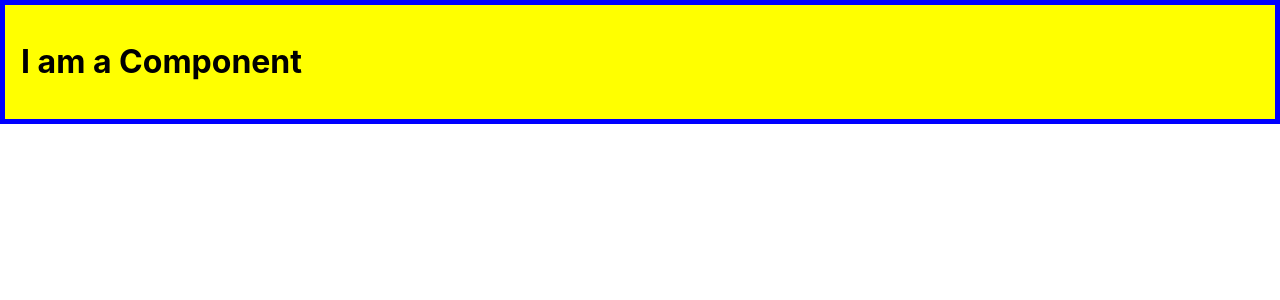
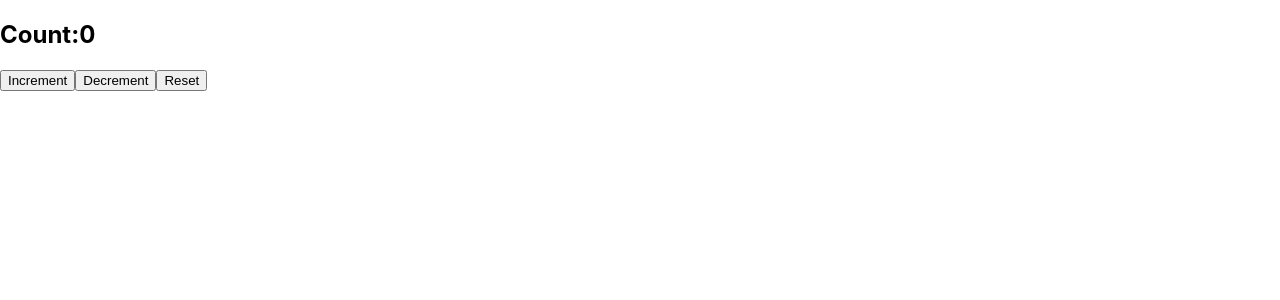
Before and after one commit to nchathu2014/archi-typescript, a React (Create React App) app: page / in a window 1280 px wide. Shown: the top 300 px of the page. Built offline with nearby package versions, Linux system fonts and the light colour scheme.

Commit message:
Styles with TS

```diff
--- a/src/App.tsx
+++ b/src/App.tsx
@@ -9,6 +9,8 @@ import { ChildrenTwoDemo } from "./advance-props/Child/ChildrenTwoDemo";
 import { ButtonDemo } from "./advance-props/Button/ButtonDemo";
 import { InputDemo } from "./advance-props/Input/InputDemo";
 import { StylesDemo } from "./advance-props/Styles/StylesDemo";
+import { UseStateDemo } from "./hooks/UseStateDemo";
+import { UseReducer } from "./hooks/UseReducer";
 
 export interface IAppContext {
   name: string;
@@ -53,13 +55,17 @@ const App: FC = () => {
       {/* <ButtonDemo /> */}
       {/* <InputDemo value="" onChange={(event) => console.log(event)} /> */}
 
-      <StylesDemo
+      {/*  <StylesDemo
         styles={{
           border: "5px solid blue",
           padding: "1rem",
           background: "yellow",
         }}
-      />
+      /> */}
+
+      {/* <UseStateDemo /> */}
+
+      <UseReducer />
     </div>
   );
 };
--- /dev/null
+++ b/src/hooks/UseReducer.tsx
@@ -0,0 +1,54 @@
+import { FC, useReducer } from "react";
+
+interface IState {
+  count: number;
+}
+
+/* interface IAction {
+  type: "increment" | "decrement" | "reset";
+  payload?: number;
+} */
+
+interface IUpdateAction {
+  type: "increment" | "decrement";
+  payload: number;
+}
+
+interface IResetAction {
+  type: "reset";
+}
+
+type IAction = IUpdateAction | IResetAction;
+
+const initialState = {
+  count: 0,
+};
+
+const reducer = (state: IState, action: IAction) => {
+  switch (action.type) {
+    case "increment":
+      return { ...state, count: state.count + action.payload };
+    case "decrement":
+      return { ...state, count: state.count - action.payload };
+    case "reset":
+      return initialState;
+    default:
+      return state;
+  }
+};
+
+export const UseReducer: FC = () => {
+  const [state, dispatch] = useReducer(reducer, initialState);
+  return (
+    <div>
+      <h2>Count:{state.count}</h2>
+      <button onClick={() => dispatch({ type: "increment", payload: 10 })}>
+        Increment
+      </button>
+      <button onClick={() => dispatch({ type: "decrement", payload: 10 })}>
+        Decrement
+      </button>
+      <button onClick={() => dispatch({ type: "reset" })}>Reset</button>
+    </div>
+  );
+};
--- /dev/null
+++ b/src/hooks/UseStateDemo.tsx
@@ -0,0 +1,31 @@
+import { FC, useState } from "react";
+
+interface IUser {
+  name?: string;
+  email?: string;
+}
+
+export const UseStateDemo: FC<IUser> = (props: IUser) => {
+  /*  const [user, setUser] = useState<IUser | null>(null); */
+  const [user, setUser] = useState<IUser>({} as IUser);
+  const handleLogIn = () => {
+    setUser({
+      name: "nuwan",
+      email: "nuwan@gmail.com",
+    });
+  };
+
+  const handleLogOut = () => {
+    setUser({});
+  };
+
+  return (
+    <div>
+      <button onClick={handleLogIn}>Log-In</button>
+      <button onClick={handleLogOut}>Log-Out</button>
+      <hr />
+      <p>Logged in user {user ? user.name : "Guest"}</p>
+      <p> {user && user.email}</p>
+    </div>
+  );
+};
```
Also changed, not shown: 1 other file (tests, documents, lock files or other folders).
